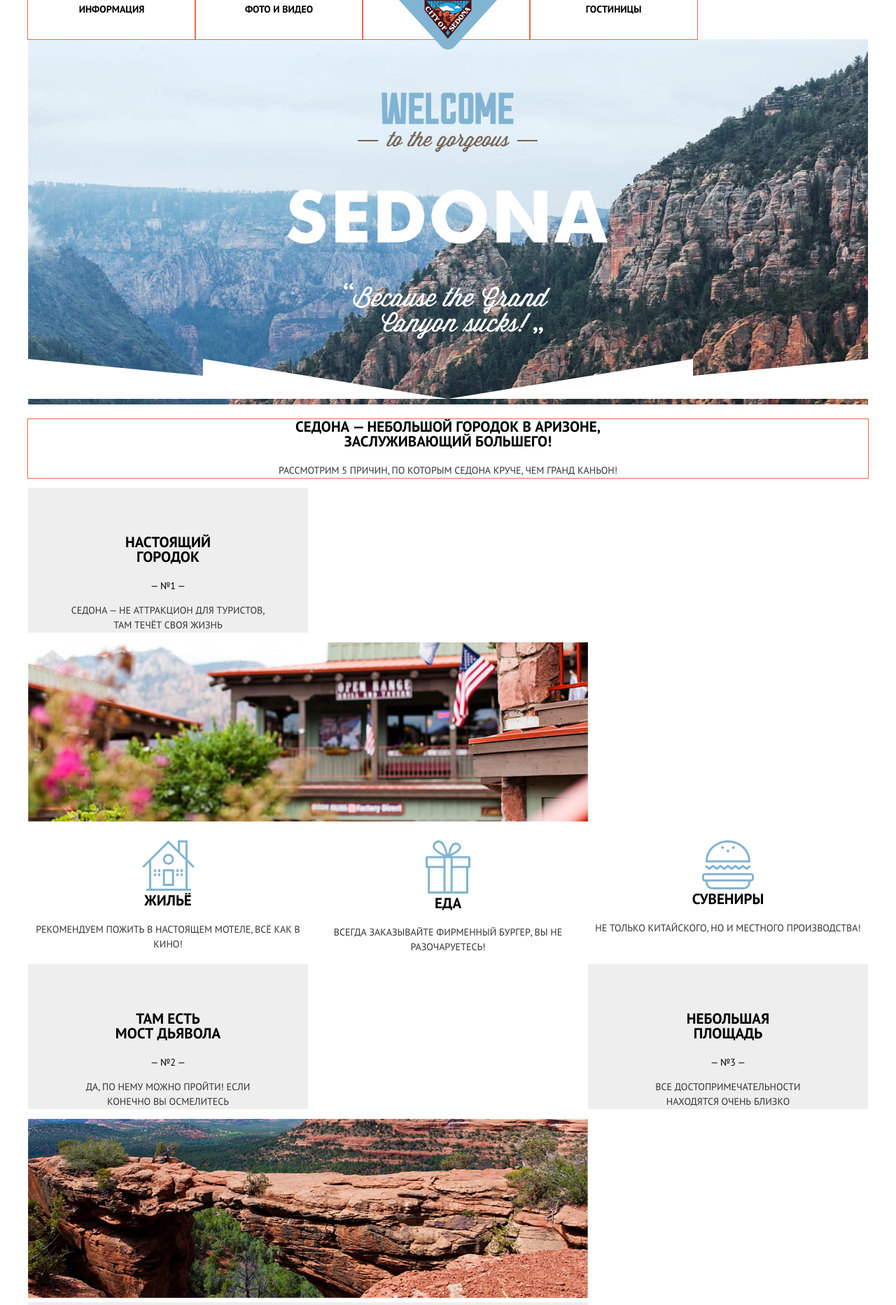
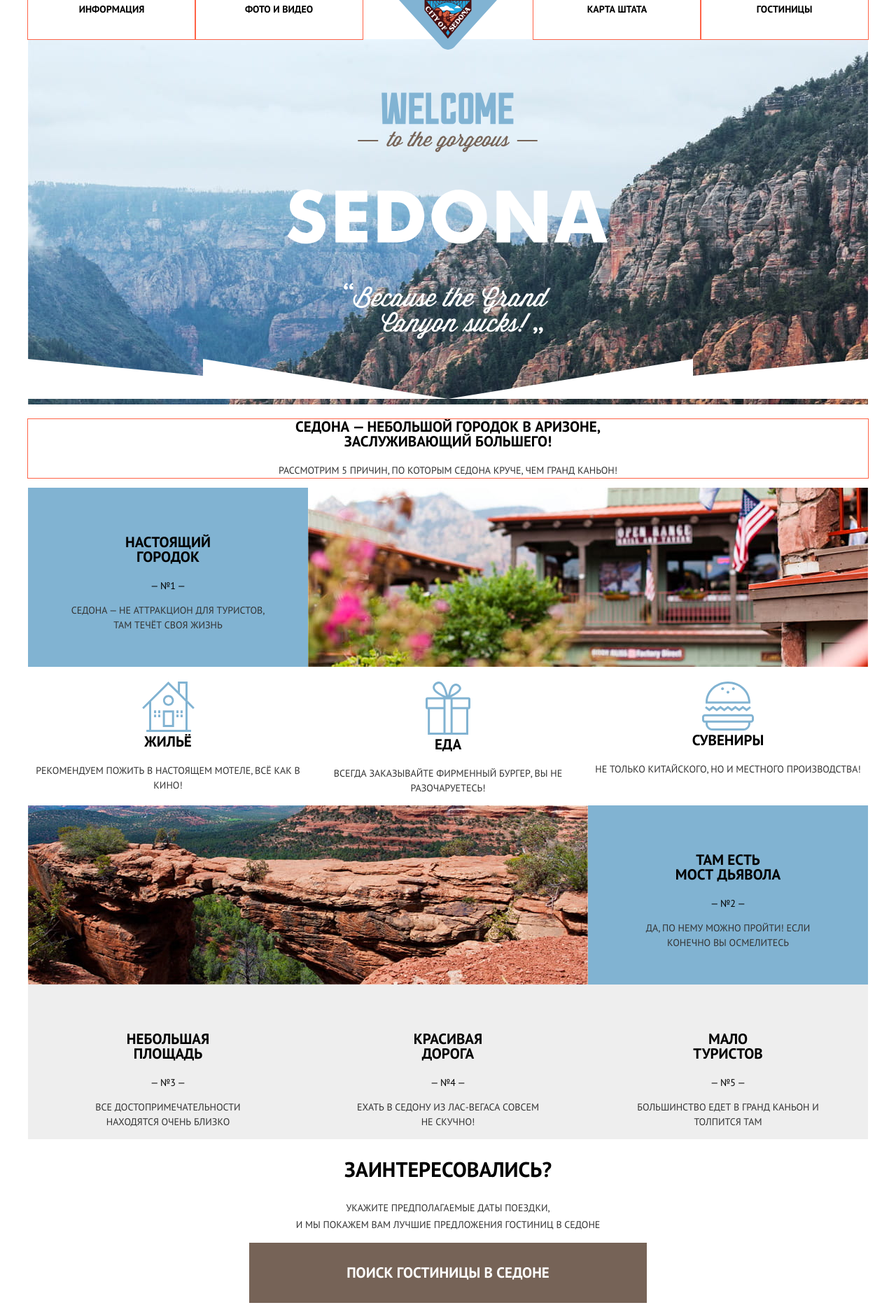
Before and after one commit to rustamsr05/823573-sedona-27, a plain HTML site: page index.html in a window 1280 px wide. Shown: the top 1865 px of the page at 70% size. Drawn offline with Linux system fonts and the light colour scheme.

Commit message:
Задание 6

```diff
--- a/css/style.css
+++ b/css/style.css
@@ -9,7 +9,7 @@ html {
 }
 
 body {
-  width: 1200px;
+  min-width: 1200px;
   margin: 0 auto;
   padding: 0;
 
@@ -34,6 +34,12 @@ img {
   width: 1px;
   height: 1px;
   margin: -1px;
+}
+
+.container {
+  width: 1200px;
+  margin-right: auto;
+  margin-left: auto;
 }
 
 .main-navigation {
@@ -253,13 +259,16 @@ img {
 
   width: 239px;
   height: 56px;
-  margin-right: 100px;
 
   outline: 1px solid tomato;    /*временно для сетки*/
 }
 
-.push {
-  margin-left: auto;            /*не работает!!*/
+a .button-menu {
+  vertical-align: center;
+}
+
+.button-menu-push {
+  margin-left: auto;
 }
 
 .intro img {
@@ -282,11 +291,18 @@ img {
   outline: 1px solid tomato;    /*временно для сетки*/
 }
 
-.advantages-list {              /*картинка в отдельной строке*/
+.advantages-list {
   display: flex;
   flex-wrap: wrap;
-  margin: 0;
-  padding: 0;
+}
+
+.advantages-item {
+  display: flex;
+  flex-wrap: wrap;
+}
+
+.advantages-item img {
+  display: inline-block;
 }
 
 .advantages ol,
@@ -304,6 +320,10 @@ img {
   padding-right: 60px;
   padding-left: 60px;
   text-align: center;
+}
+
+.item-label-blue {
+  background-color: #81b3d2;
 }
 
 .advantages-city-list {
@@ -340,7 +360,7 @@ img {
   outline: 1px solid tomato;
 }
 
-.main-footer {
+.main-footer .container{
   display: flex;
   justify-content: space-around;
   align-items: center;
--- a/index.html
+++ b/index.html
@@ -10,17 +10,22 @@
   <body>
 
     <header class="main-header">
+      <div class="container">
         <nav class="main-navigation">
+
           <a class="main-header-logo" href="index.html">
             <img src="img/logo-sedona.svg" width="140" height="71" alt="Логотип Седоны">
           </a>
+
           <ul class="main-navigation-menu">
             <li><a class="button button-menu" href="info.html">Информация</a></li>
             <li><a class="button button-menu" href="photo.html">Фото и видео</a></li>
-          <li><a class="button button-menu push" href="map.html">Карта штата</a></li>
+            <li class="button-menu-push"><a class="button button-menu" href="map.html">Карта штата</a></li>
             <li><a class="button button-menu" href="hotels.html">Гостиницы</a></li>
           </ul>
+
         </nav>
+      </div>
     </header>
 
     <main class="container">
@@ -40,7 +45,7 @@
         </div>
         <ol class="advantages-list">
           <li class="advantages-item">
-            <div class="item-label">
+            <div class="item-label item-label-blue">
               <h3>Настоящий<br>городок</h3>
               <span>— №1 —</span>
               <p>Седона — не аттракцион для туристов, там течёт своя жизнь</p>
@@ -62,12 +67,12 @@
             </ul>
           </li>
           <li class="advantages-item">
-            <div class="item-label">
+            <img src="img/devil-bridge.jpg" width="800" height="256" alt="Мост дьявола">
+            <div class="item-label item-label-blue">
               <h3>Там есть<br>мост дьявола</h3>
               <span>— №2 —</span>
               <p>Да, по нему можно пройти! Если конечно вы осмелитесь</p>
             </div>
-            <img src="img/devil-bridge.jpg" width="800" height="256" alt="Мост дьявола">
           </li>
           <li class="advantages-item">
             <div class="item-label">
@@ -137,10 +142,13 @@
     </main>
 
     <footer class="main-footer">
+      <div class="container">
+
         <p class="footer-contacts">
           <span>#visitSedona</span>
           <a href="tel: +74956660266">Тел: +7(495) 666-02-66</a>
         </p>
+
         <div class="footer-social">
           <ul class="social-list">
             <li>
@@ -163,12 +171,15 @@
             </li>
           </ul>
         </div>
+
         <p class="footer-copyright">
           <span>website by</span>
           <a href="https://htmlacademy.ru/intensive/htmlcss">
             <img src="img/logo-htmlacademy.svg" width="115" height="41" alt="Логотип академии">
           </a>
         </p>
+
+      </div>
     </footer>
 
   </body>
```
Also changed, not shown: hotels.html (+12 -1 lines). Lines whose indentation alone changed are shown as unchanged.
